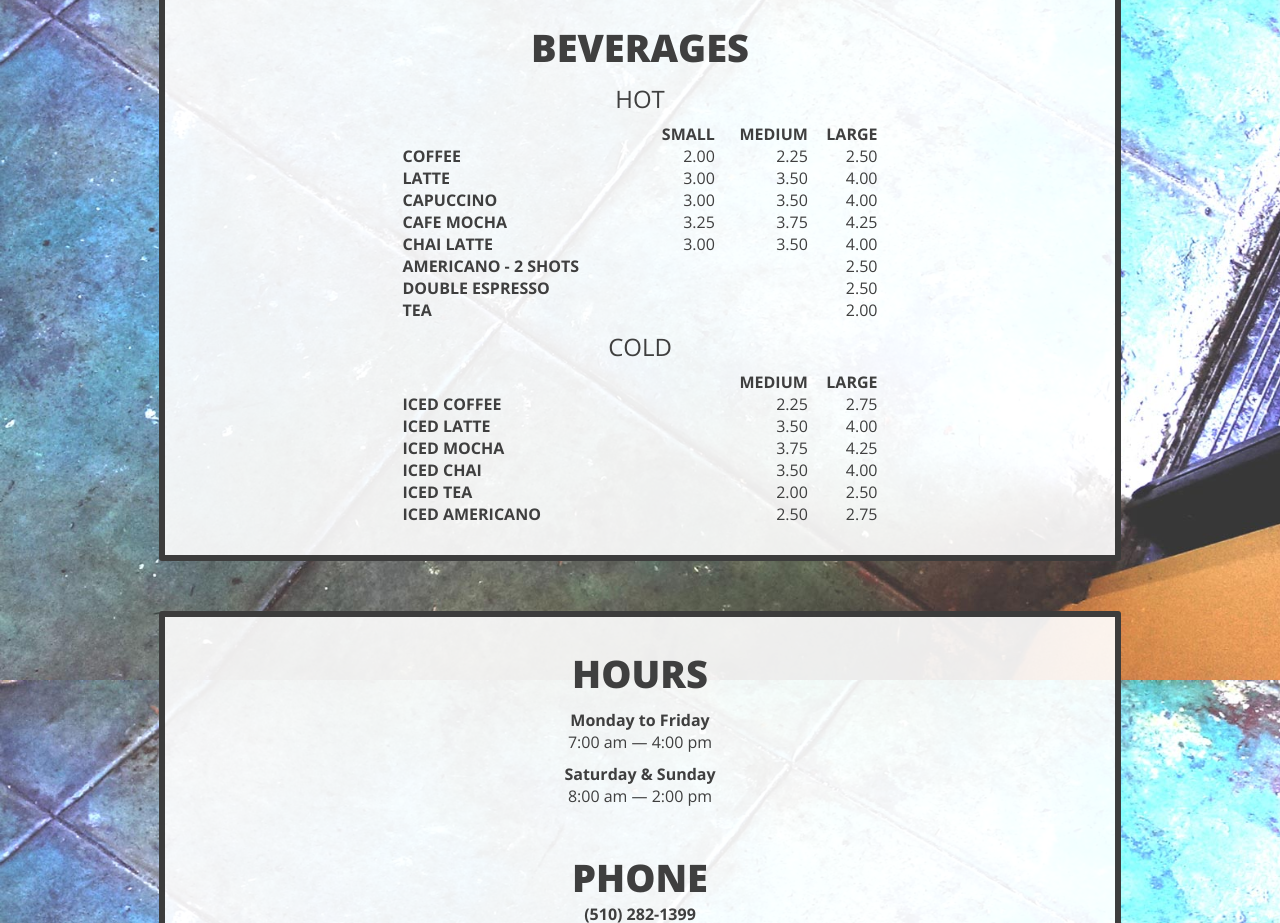
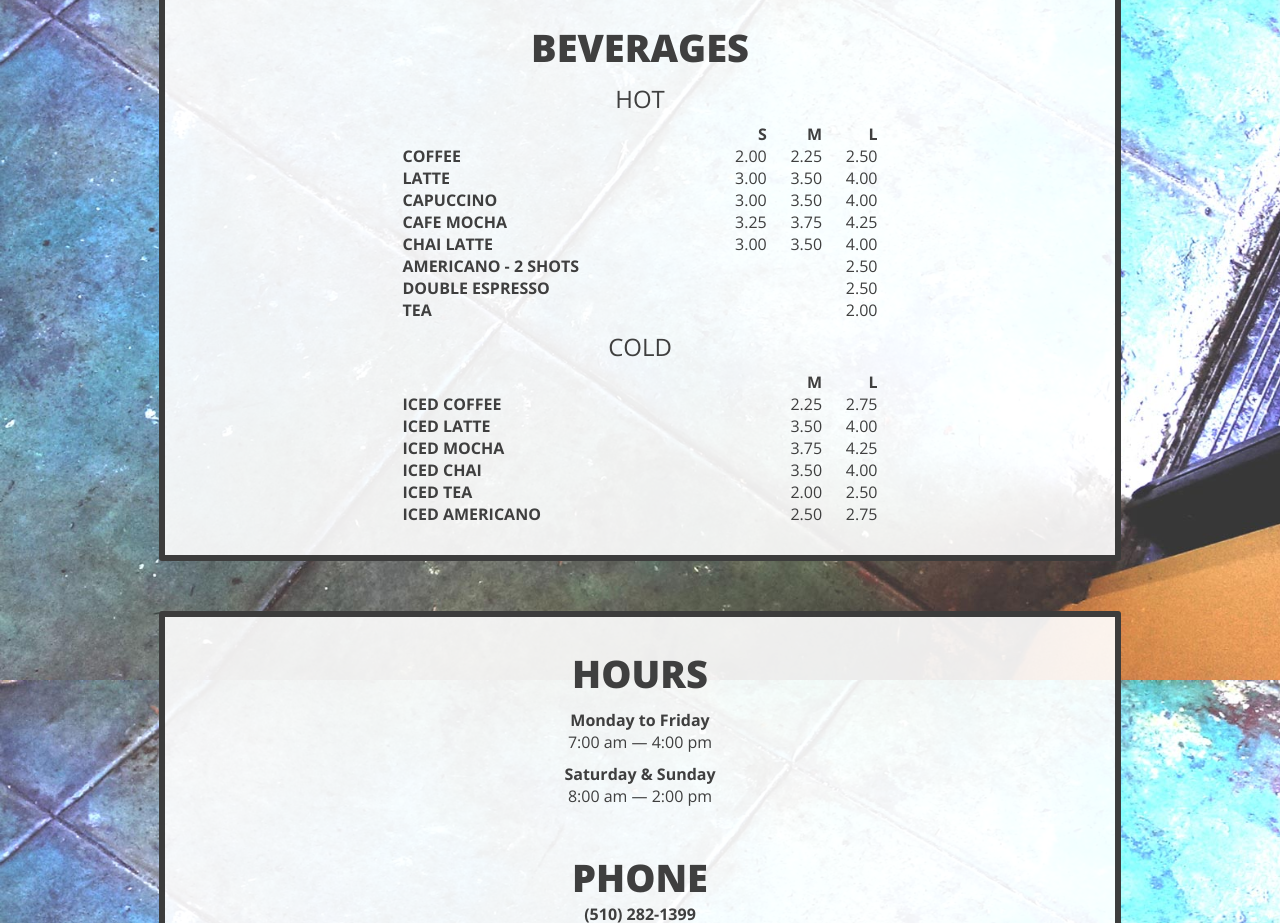
Before and after one commit to andrewbaldock/earthlycoffee, a plain HTML site: page index.html in a window 1280 px wide. Shown: the part 2520-3443 px from the top of the page. Drawn offline with nearby package versions, Linux system fonts and the light colour scheme; a web font is replaced by a local one.

Commit message:
better bevvy table alignment

```diff
--- a/index.html
+++ b/index.html
@@ -223,7 +223,7 @@
                   <td colspan="4"><h3>HOT</h3></td>
                 </tr>
                 <tr class="drink-sizes">
-                  <td></td><td>SMALL</td><td>MEDIUM</td><td>LARGE</td>
+                  <td></td><td>S</td><td>M</td><td>L</td>
                 </tr>
                 <tr>
                   <td class="drink-name">COFFEE</td><td>2.00</td><td>2.25</td><td>2.50</td>
@@ -255,7 +255,7 @@
                 </tr>
 
                 <tr class="drink-sizes">
-                  <td></td><td></td><td>MEDIUM</td><td>LARGE</td>
+                  <td></td><td></td><td>M</td><td>L</td>
                 </tr>
                 <tr>
                   <td class="drink-name">ICED COFFEE</td><td></td><td>2.25 </td><td>2.75</td>
```
